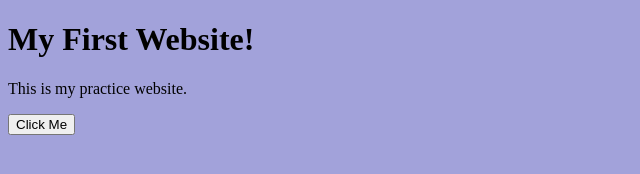
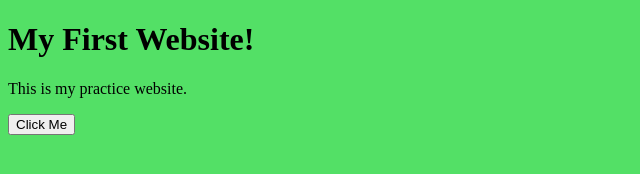
Before and after one commit to kristynresearch/kristynresearch.github.io, a plain HTML site: page index.html in a window 1280 px wide. Shown: the whole page, without its empty margins (0-640 px from the left). Drawn offline with Linux system fonts and the light colour scheme.

Commit message:
background color change

```diff
--- a/style.css
+++ b/style.css
@@ -1,3 +1,3 @@
 body{
-    background-color: rgb(162, 162, 218);
+    background-color: rgb(83, 224, 102);
 }
```
